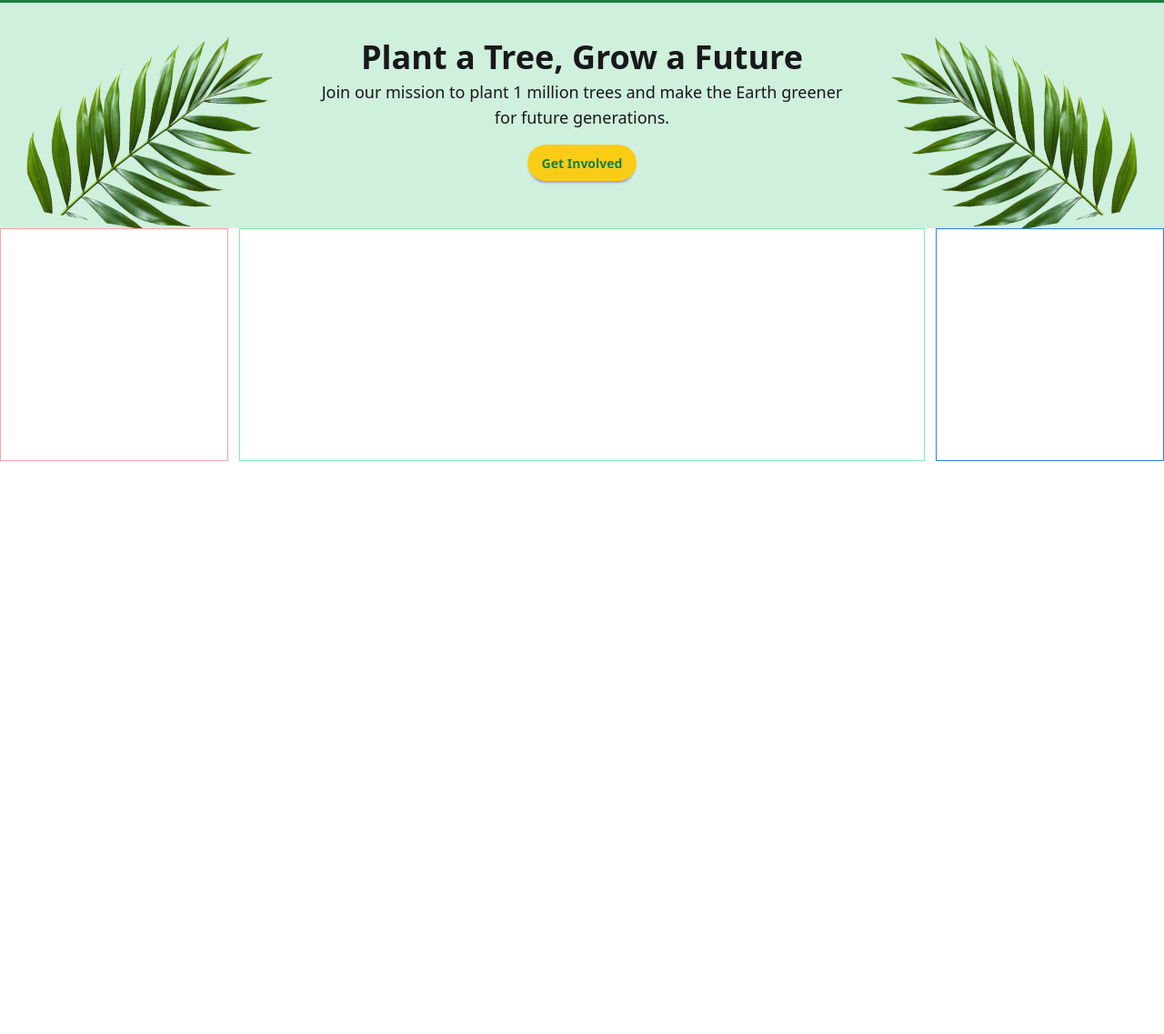
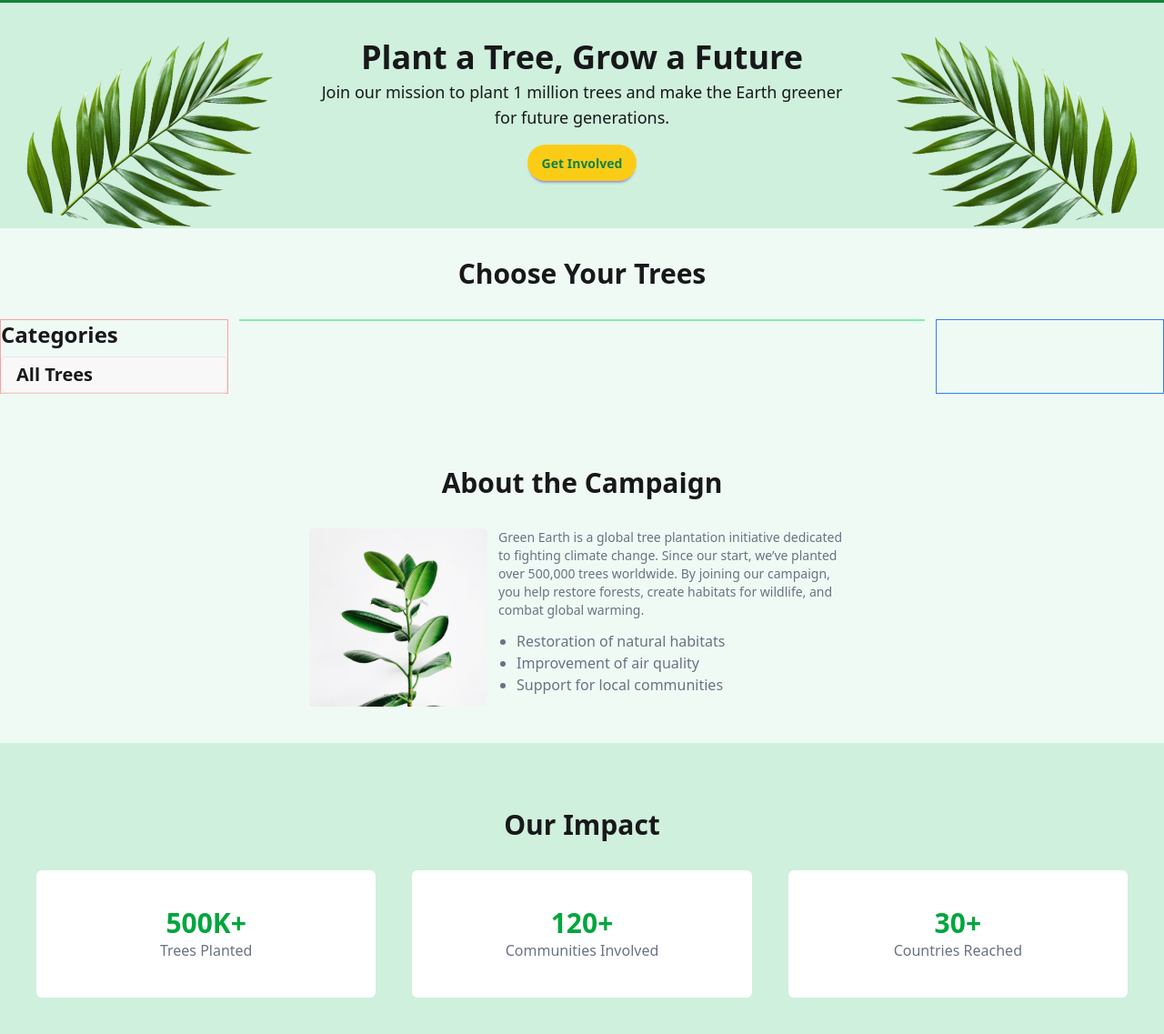
Before and after one commit to souravsahapartho/Green-Earth-code, a plain HTML site: page index.html in a window 1280 px wide. Shown: the part 61-1198 px from the top of the page at 91% size. Before the commit the page ends 800 px from the top, so only its background shows below. Drawn offline with nearby package versions, Linux system fonts and the light colour scheme.

Commit message:
Update index.html

```diff
--- a/index.html
+++ b/index.html
@@ -18,9 +18,9 @@
   <body class="">
     <!-- nav styles -->
 
-         <header class="bg-[#15803D] text-white flex justify-around items-center">
+    <header class="bg-[#15803D] text-white flex justify-around items-center">
       <h4 class="text-xl md:text-2xl font-bold">Green Earth</h4>
-      <div class=" gap-3 justify-between items-center hidden md:flex">
+      <div class="gap-3 justify-between items-center hidden md:flex">
         <h6>About</h6>
         <h6>Gallery</h6>
         <h6>Plant a Tree</h6>
@@ -60,21 +60,73 @@
       />
     </section>
 
+    <!-- body styles -->
+    <section class="bg-[#cff0dc50]">
+      <h1 class="text-3xl font-bold p-8 text-center">Choose Your Trees</h1>
+      <div class="card-categories-section flex justify-between gap-3">
+        <div class="categories h-full border border-red-300 w-2/10">
+          <h1 class="text-2xl font-bold">Categories</h1>
+          <button
+            id="all-tree-btn"
+            class="btn menu-btn text-xl mt-2 w-full justify-start"
+          >
+            All Trees
+          </button>
+        </div>
 
-    <!-- body styles -->
-     <section class="flex justify-between gap-3">
-      <div class="categories h-64 border border-red-300 w-2/10">
+        <div
+          class="product-card grid grid-cols-3 h-full w-6/10 border border-green-300"
+        ></div>
 
+        <div class="cart w-2/10 border border-blue-500"></div>
       </div>
+    </section>
 
-      <div class="product-card h-64 w-6/10 border border-green-300">
+    <!-- about section -->
+    <section class="p-10 bg-[#cff0dc50]">
+      <h1 class="text-3xl font-bold pt-10 pb-8 text-center">
+        About the Campaign
+      </h1>
+      <div class="md:w-6/12 mx-auto grid-cols-1 md:flex md:justify-start gap-3">
+        <div class="w-4/12 mx-auto">
+          <img class="pb-5 md:pb-0" src="assets/about.png" alt="" />
+        </div>
+        <div class="w-8/12 mx-auto">
+          <div class="">
+            <p class="text-sm text-gray-500">
+              Green Earth is a global tree plantation initiative dedicated to
+              fighting climate change. Since our start, we’ve planted over
+              500,000 trees worldwide. By joining our campaign, you help restore
+              forests, create habitats for wildlife, and combat global warming.
+            </p>
+            <ul class="list-disc pl-5 text-gray-500 pt-3">
+              <li>Restoration of natural habitats</li>
+              <li>Improvement of air quality</li>
+              <li>Support for local communities</li>
+            </ul>
+          </div>
+        </div>
+      </div>
+    </section>
 
+    <!-- Our impact section -->
+    <section class="bg-[#cff0dc] p-10">
+      <h1 class="text-3xl font-bold p-8 text-center">Our Impact</h1>
+      <div class="grid grid-cols-1 gap-5 md:grid md:grid-cols-3 md:gap-10">
+        <div class="p-10 border-none rounded-md text-center bg-white">
+          <h1 class="text-green-600 font-bold text-3xl">500K+</h1>
+          <p class="text-gray-500">Trees Planted</p>
+        </div>
+        <div class="p-10 border-none rounded-md text-center bg-white">
+          <h1 class="text-green-600 font-bold text-3xl">120+</h1>
+          <p class="text-gray-500">Communities Involved</p>
+        </div>
+        <div class="p-10 border-none rounded-md text-center bg-white">
+          <h1 class="text-green-600 font-bold text-3xl">30+</h1>
+          <p class="text-gray-500">Countries Reached</p>
+        </div>
       </div>
-
-      <div class="cart w-2/10 border border-blue-500">
-
-      </div>
-     </section>
-
+    </section>
+    <script src="index.js"></script>
   </body>
 </html>
```
